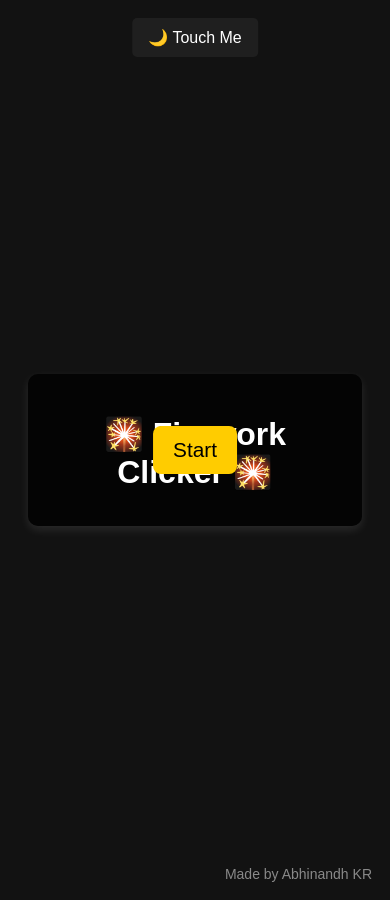
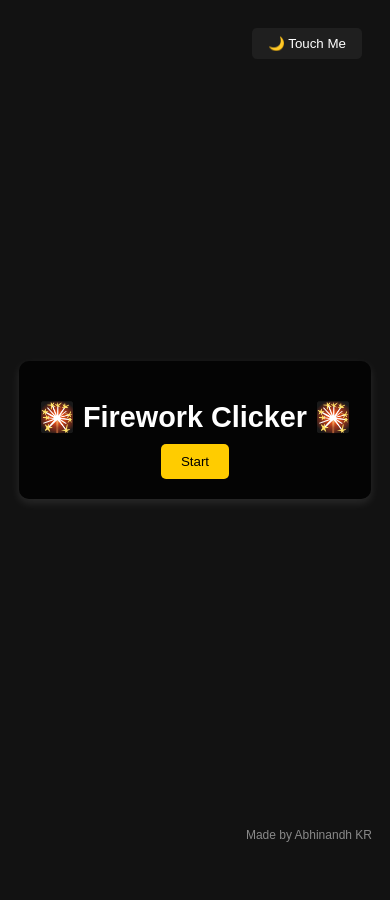
Before and after one commit to Abhikr2001/bubble, a plain HTML site: page index.html in a window 390 px wide. After the commit the page ends 860 px from the top, so only its background shows below. Drawn offline with Linux system fonts and the light colour scheme.

Commit message:
Update index.html

```diff
--- a/index.html
+++ b/index.html
@@ -26,32 +26,28 @@
             transition: background 0.3s, color 0.3s;
             overflow: hidden;
             position: relative;
-            padding: 20px;
-            text-align: center;
         }
 
         .theme-toggle {
             position: absolute;
-            top: 10px;
-            left: 50%;
-            transform: translateX(-50%);
-            padding: 12px 18px;
+            top: 20px;
+            right: 20px;
+            padding: 8px 16px;
             background: var(--button-dark);
             color: var(--text-dark);
             border: none;
             cursor: pointer;
             border-radius: 5px;
-            font-size: 1.2rem;
             transition: background 0.3s, color 0.3s;
         }
 
         .intro-screen {
+            text-align: center;
             background: rgba(0, 0, 0, 0.8);
             padding: 20px;
             border-radius: 10px;
             box-shadow: 0 4px 10px rgba(255, 255, 255, 0.1);
             animation: fadeIn 0.8s ease-in-out;
-            max-width: 90%;
         }
 
         @keyframes fadeIn {
@@ -60,23 +56,18 @@
         }
 
         .intro-screen h1 {
-            font-size: 2.5rem;
-            margin-bottom: 15px;
+            font-size: 1.8rem;
+            margin-bottom: 10px;
         }
 
         .start-button {
             background: #ffcc00;
             color: #000;
-            padding: 14px 24px;
+            padding: 10px 20px;
             border: none;
-            border-radius: 8px;
-            font-size: 1.5rem;
+            border-radius: 5px;
             cursor: pointer;
             transition: background 0.3s;
-            position: absolute;
-            top: 50%;
-            left: 50%;
-            transform: translate(-50%, -50%);
         }
 
         .start-button:hover {
@@ -85,19 +76,15 @@
 
         .firework-button {
             display: none;
-            width: 70px;
-            height: 70px;
-            font-size: 2rem;
+            width: 50px;
+            height: 50px;
+            font-size: 1rem;
             background: linear-gradient(45deg, red, orange, yellow, green, blue, violet);
             border: none;
             border-radius: 50%;
             cursor: pointer;
             box-shadow: 0 0 10px rgba(255, 255, 255, 0.5);
             transition: transform 0.2s;
-            position: absolute;
-            bottom: 20px;
-            left: 50%;
-            transform: translateX(-50%);
         }
 
         .firework-button:hover {
@@ -121,8 +108,8 @@
 
         .firework {
             position: absolute;
-            width: 12px;
-            height: 12px;
+            width: 10px;
+            height: 10px;
             border-radius: 50%;
             opacity: 1;
             transform: scale(1);
@@ -139,36 +126,10 @@
             position: absolute;
             bottom: 10px;
             right: 10px;
-            font-size: 16px;
+            font-size: 12px;
             color: rgba(255, 255, 255, 0.5);
         }
 
-        /* Responsive Styling */
-        @media (max-width: 768px) {
-            .theme-toggle {
-                padding: 10px 16px;
-                font-size: 1rem;
-            }
-
-            .start-button {
-                padding: 12px 20px;
-                font-size: 1.3rem;
-            }
-
-            .intro-screen h1 {
-                font-size: 2rem;
-            }
-
-            .firework-button {
-                width: 60px;
-                height: 60px;
-                font-size: 1.5rem;
-            }
-
-            .signature {
-                font-size: 14px;
-            }
-        }
     </style>
 </head>
 <body>
@@ -177,7 +138,7 @@
         <h1>🎇 Firework Clicker 🎇</h1>
         <button class="start-button">Start</button>
     </div>
-    <button class="firework-button">🎆</button>
+    <button class="firework-button"></button>
 
     <!-- Signature -->
     <div class="signature">Made by Abhinandh KR</div>
```
